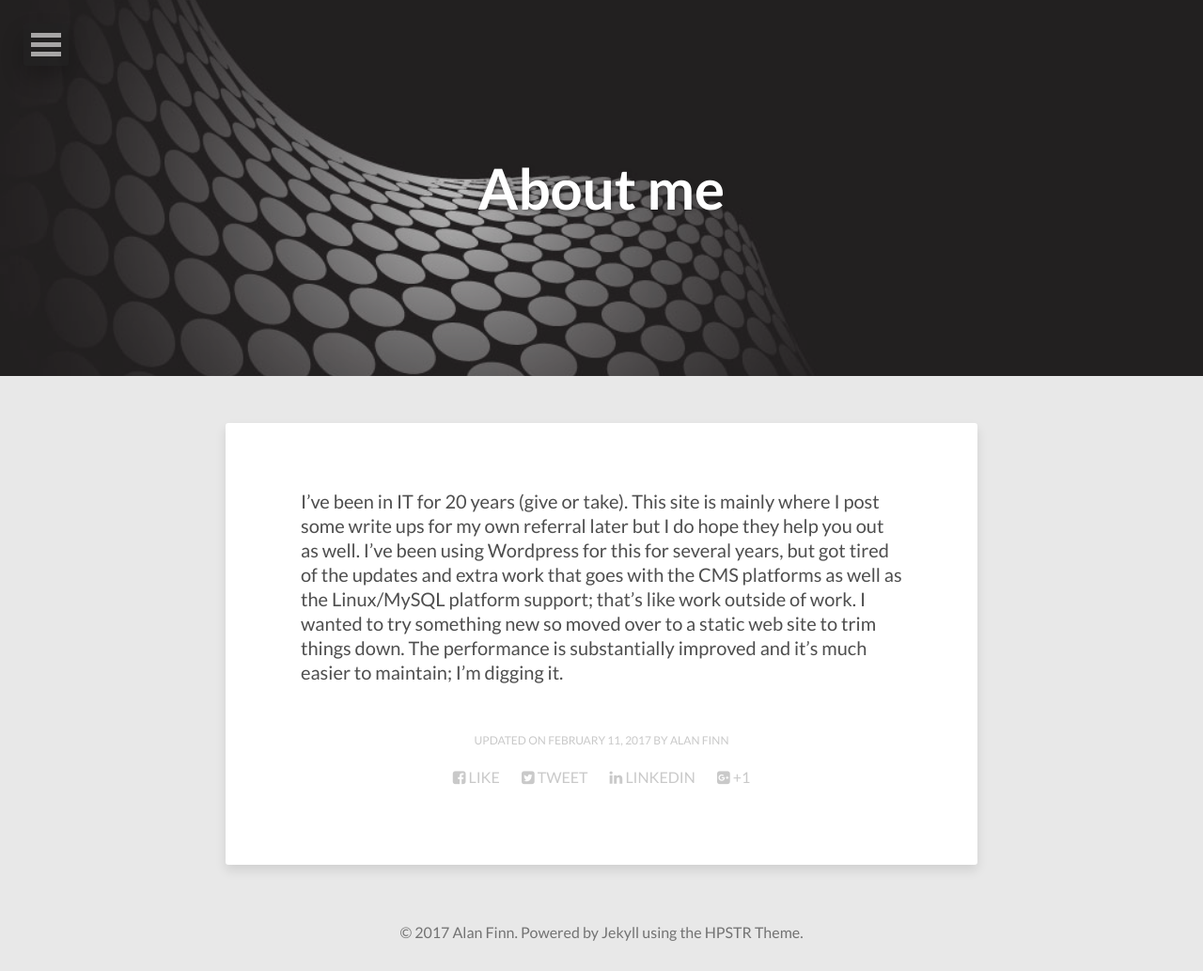
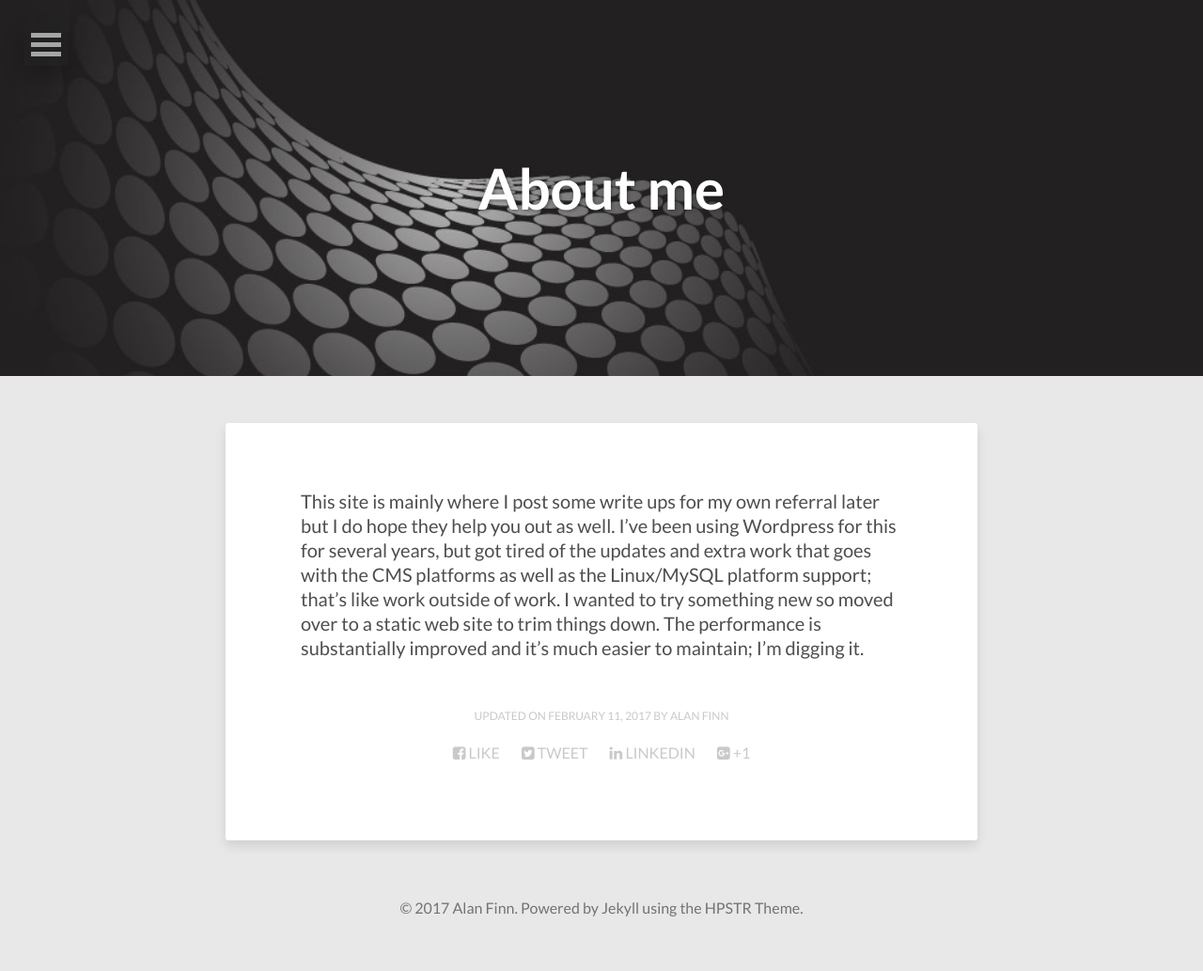
Before and after one commit to alan-finn/alan-finn.github.io, a Jekyll site: the page built from about/index.md, in a window 1280 px wide. Shown: the whole page at 94% size. Built offline with Jekyll 4.4.1, drawn with Linux system fonts in a browser that asks for light colours; nearby versions of some CDN libraries; after the commit the page ends 1007 px from its top, so only the background shows below that.

Commit message:
text edit

```diff
--- a/about/index.md
+++ b/about/index.md
@@ -7,4 +7,4 @@
 modified: 2017-02-11
 ---
 
-I've been in IT for 20 years (give or take).  This site is mainly where I post some write ups for my own referral later but I do hope they help you out as well. I've been using Wordpress for this for several years, but got tired of the updates and extra work that goes with the CMS platforms as well as the Linux/MySQL platform support; that's like work outside of work. I wanted to try something new so moved over to a static web site to trim things down. The performance is substantially improved and it's much easier to maintain; I'm digging it.
+This site is mainly where I post some write ups for my own referral later but I do hope they help you out as well. I've been using Wordpress for this for several years, but got tired of the updates and extra work that goes with the CMS platforms as well as the Linux/MySQL platform support; that's like work outside of work. I wanted to try something new so moved over to a static web site to trim things down. The performance is substantially improved and it's much easier to maintain; I'm digging it.
```
